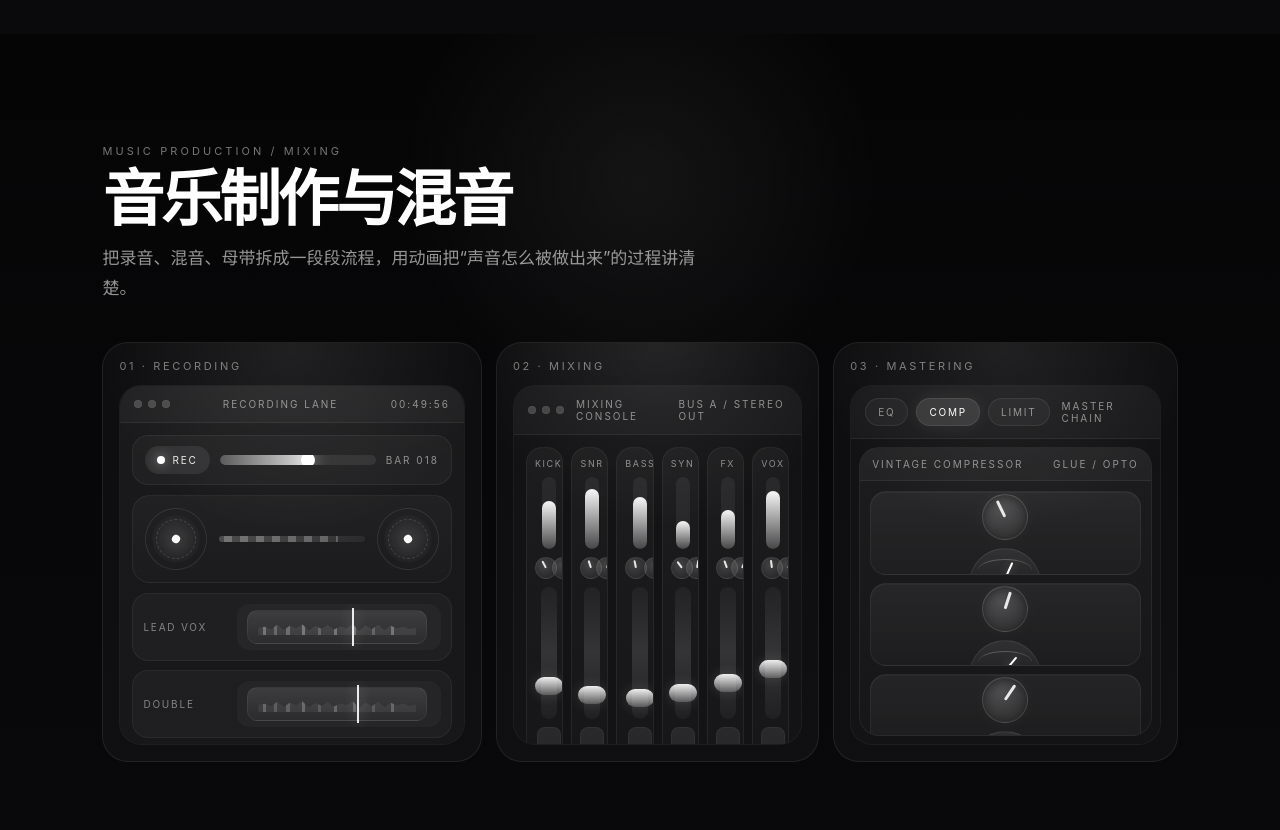
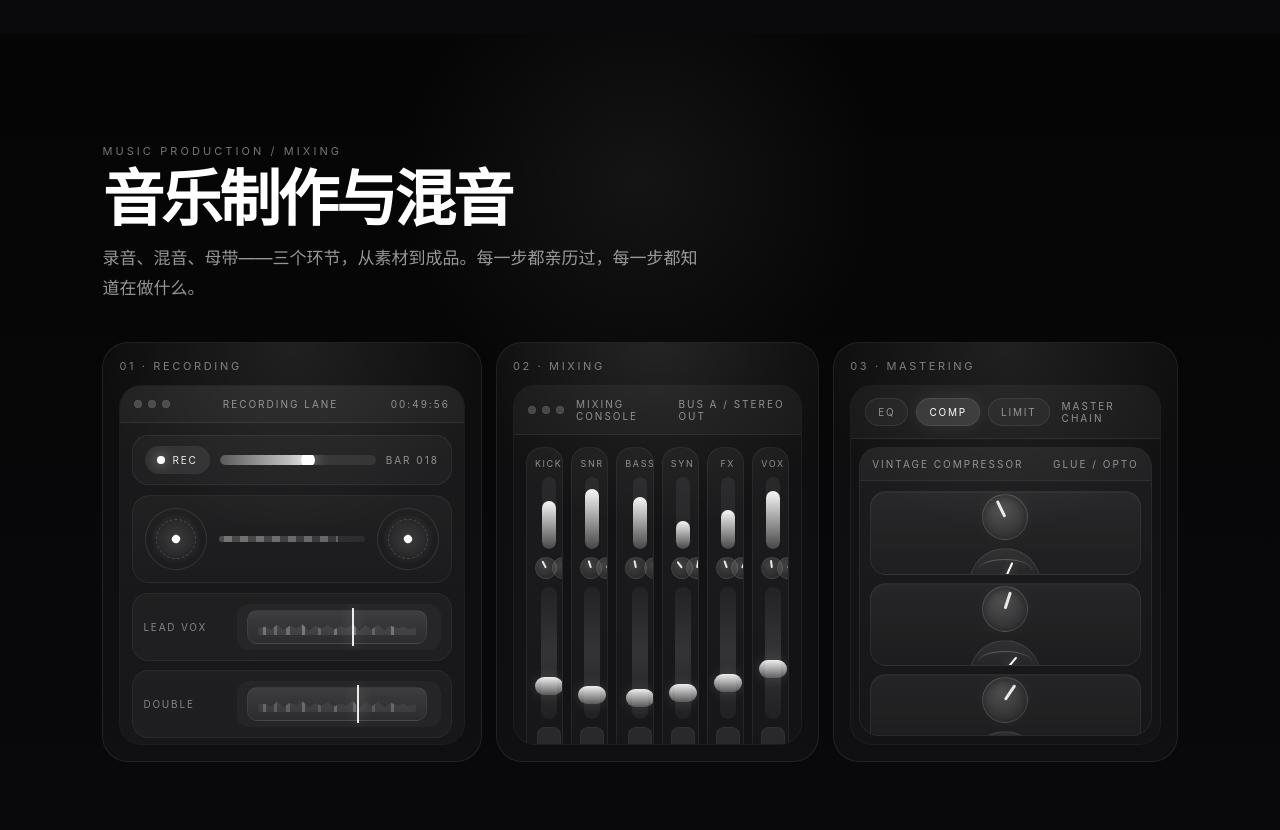
Before and after one commit to AbasswithoutBass/TianYu-Resume, a plain HTML site: page index.html in a window 1280 px wide. Shown: the part 5152-5982 px from the top of the page. Drawn offline with Linux system fonts and the light colour scheme.

Commit message:
chore: force redeploy

```diff
--- a/index.html
+++ b/index.html
@@ -2597,7 +2597,7 @@
     <div class="systems-intro">
       <div class="systems-kicker">music production / mixing</div>
       <h2>音乐制作与混音</h2>
-      <p>把录音、混音、母带拆成一段段流程，用动画把“声音怎么被做出来”的过程讲清楚。</p>
+      <p>录音、混音、母带——三个环节，从素材到成品。每一步都亲历过，每一步都知道在做什么。</p>
     </div>
     <div class="music-flow">
       <div class="flow-step">
```
